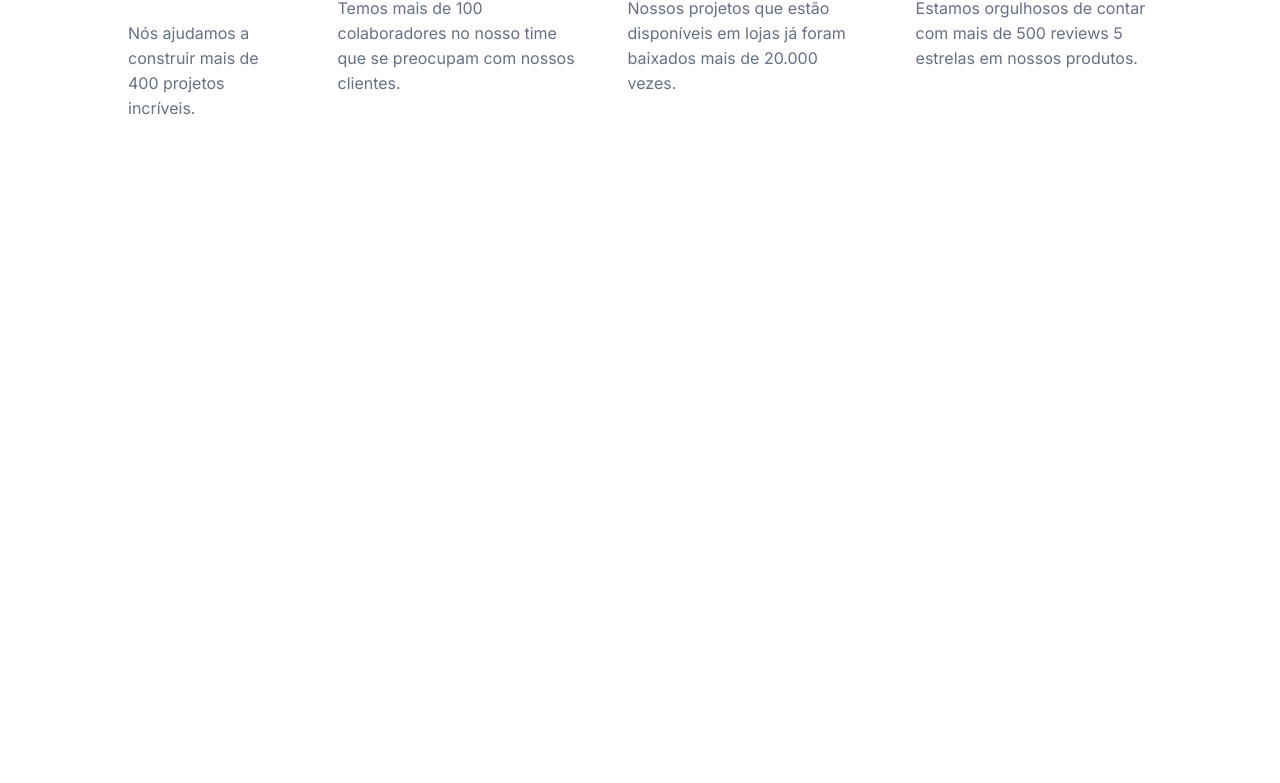
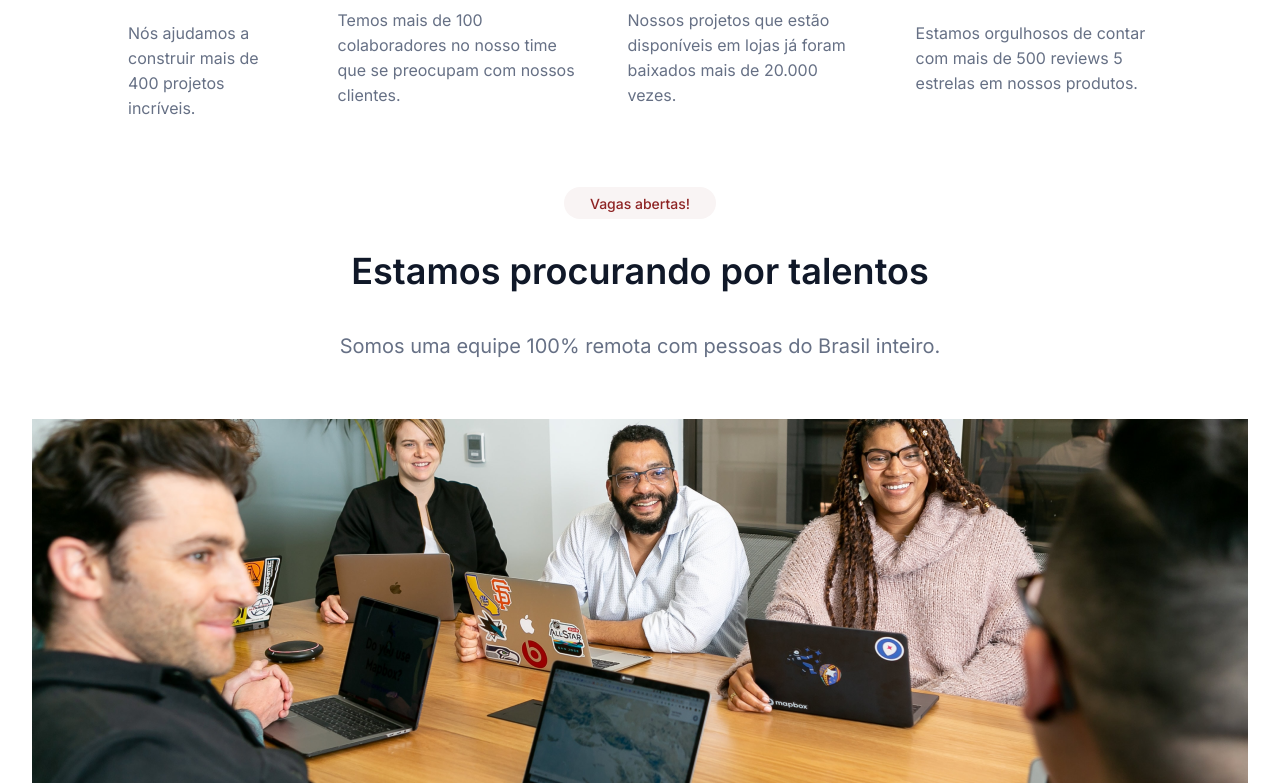
Before and after one commit to diegosantiago92/Desafio-HTML-e-CSS, a plain HTML site: page index.html in a window 1280 px wide. Shown: the part 601-1384 px from the top of the page. Before the commit the page ends 800 px from the top, so only its background shows below. Drawn offline with Linux system fonts and the light colour scheme.

Commit message:
Foi adicionada a seção de VAGAS

```diff
--- a/index.html
+++ b/index.html
@@ -56,6 +56,12 @@
                 <p>Estamos orgulhosos de contar com mais de 500 reviews 5 estrelas em nossos produtos.</p>
             </div>
         </section>
+        <section class="vagas__container">
+            <span>Vagas abertas!</span>
+            <h1>Estamos procurando por talentos</h1>
+            <p>Somos uma equipe 100% remota com pessoas do Brasil inteiro.</p>
+            <img src="assets/Image.png" alt="Imagem de uma reunião de desenvolvedores em uma mesa"/>
+        </section>
     </main>
 
     <footer>
--- a/style.css
+++ b/style.css
@@ -96,7 +96,8 @@ body{
 }
 .metricas__container{
   display: flex;
-  justify-content: space-around;
+  justify-content: space-between;
+  align-items: center;
   gap: 50px;
   padding: 0 3rem 0;
   margin: 0 5rem 0;
@@ -119,3 +120,30 @@ body{
   padding-bottom: 1rem;
   font-weight: 400;
 }
+.vagas__container{
+  display: flex;
+  flex-direction: column;
+  align-items: center;
+}
+.vagas__container span{
+  padding: 0.3% 2% 0.3%;
+  margin-top: 50px;
+  margin-bottom: 40px;
+  background-color: rgb(249,244,244);
+  border-radius: 25px;
+  font-size: 0.875rem;
+  color: var(--vermelho);
+  font-weight: 500;
+}
+.vagas__container h1{
+  font-size: 2.25rem;
+  font-weight: 600;
+  color: var(--azul);
+  margin-bottom: 50px;
+}
+.vagas__container p{
+  font-size: 1.25rem;
+  color: var(--cinza);
+  margin-bottom: 60px;
+
+}
```
Also changed, not shown: assets/Image.png (added).
